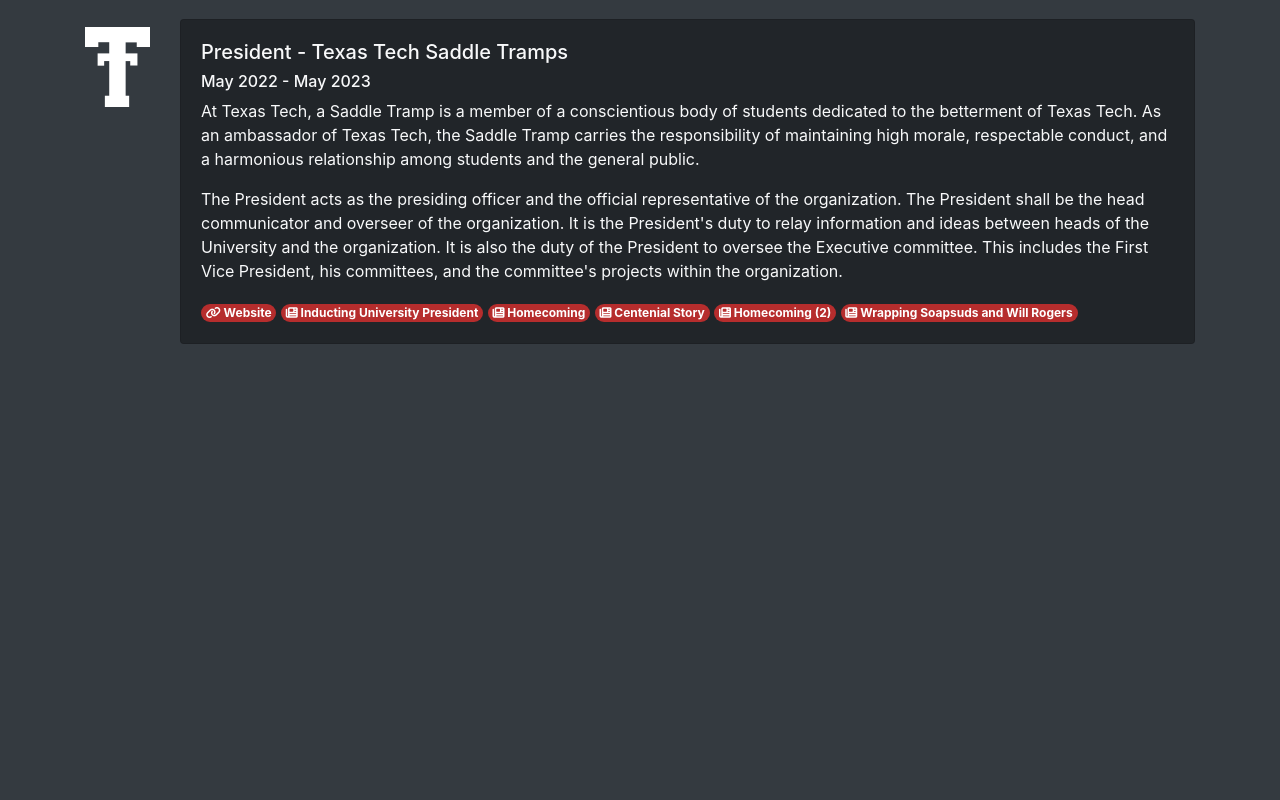
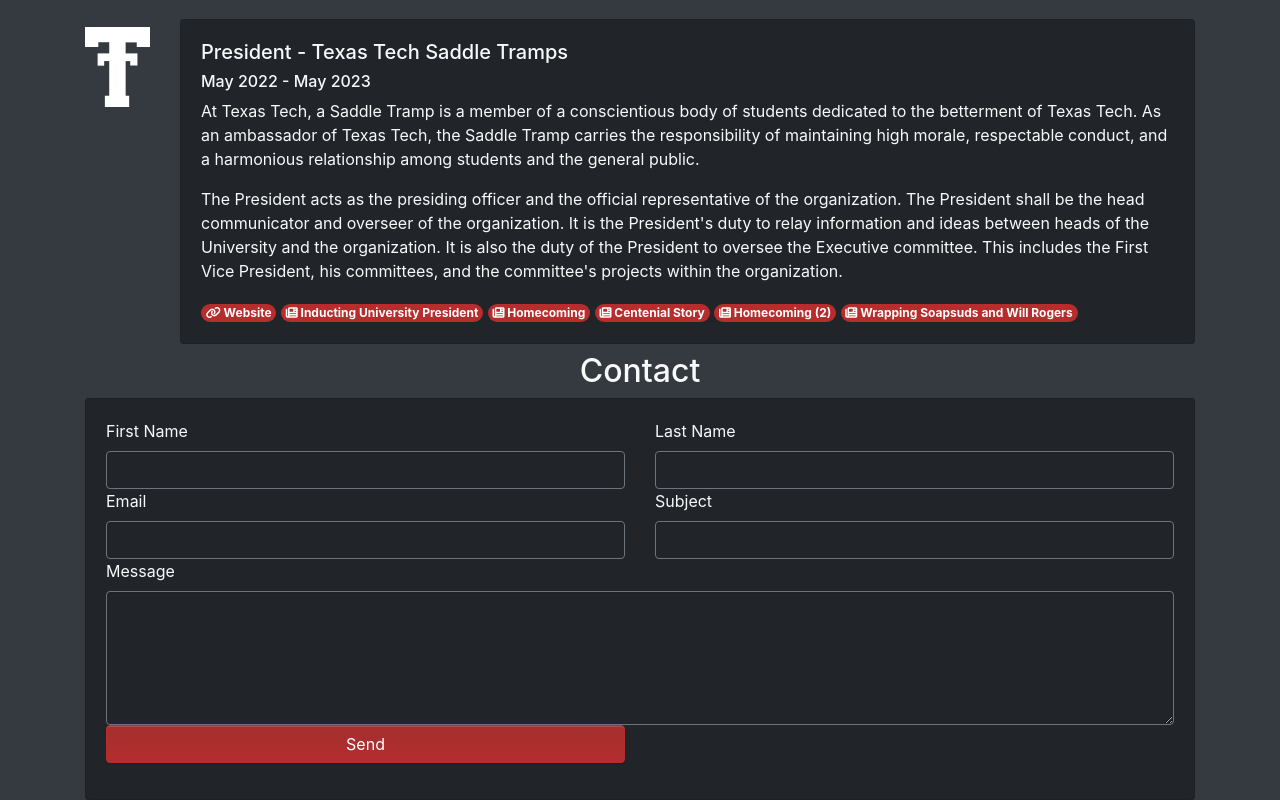
Before and after one commit to tbell19/portfolio, a plain HTML site: page index.html in a window 1280 px wide. Shown: the part 2036-2836 px from the top of the page. Before the commit the page ends 2380 px from the top, so only its background shows below. Drawn offline with nearby package versions, Linux system fonts and the light colour scheme.

Commit message:
Add Contact Form

```diff
--- a/index.html
+++ b/index.html
@@ -218,6 +218,52 @@
                         <h2>Extras</h2>
                     </div>
                 </div> -->
+                <div id="contact">
+                    <div class="row">
+                        <div class="col-12 d-flex justify-content-center mt-2">
+                            <h2>Contact</h2>
+                        </div>
+                    </div>
+                    <div class="row">
+                        <div class="col-12">
+                            <div class="card">
+                                <div class="card-body">
+                                    <form action="https://formsubmit.co/me@trentb.tech" method="POST">
+                                        <div class="row g-3">
+                                            <div class="col-md-6">
+                                              <label for="your-name" class="form-label">First Name</label>
+                                              <input type="text" class="form-control" id="your-name" name="your-name" required>
+                                            </div>
+                                            <div class="col-md-6">
+                                              <label for="your-surname" class="form-label">Last Name</label>
+                                              <input type="text" class="form-control" id="your-surname" name="your-surname" required>
+                                            </div>
+                                            <div class="col-md-6">
+                                              <label for="your-email" class="form-label">Email</label>
+                                              <input type="email" class="form-control" id="your-email" name="your-email" required>
+                                            </div>
+                                            <div class="col-md-6">
+                                              <label for="your-subject" class="form-label">Subject</label>
+                                              <input type="text" class="form-control" id="your-subject" name="your-subject">
+                                            </div>
+                                            <div class="col-12">
+                                              <label for="your-message" class="form-label">Message</label>
+                                              <textarea class="form-control" id="your-message" name="your-message" rows="5" required></textarea>
+                                            </div>
+                                            <div class="col-12">
+                                              <div class="row">
+                                                <div class="col-md-6">
+                                                  <button type="submit" class="btn btn-primary w-100 fw-bold" >Send</button>
+                                                </div>
+                                              </div>
+                                            </div>
+                                          </div>
+                                    </form>
+                                </div>
+                            </div>
+                        </div>
+                    </div>
+                </div>
             </div>
         </div>
     </body>
```
